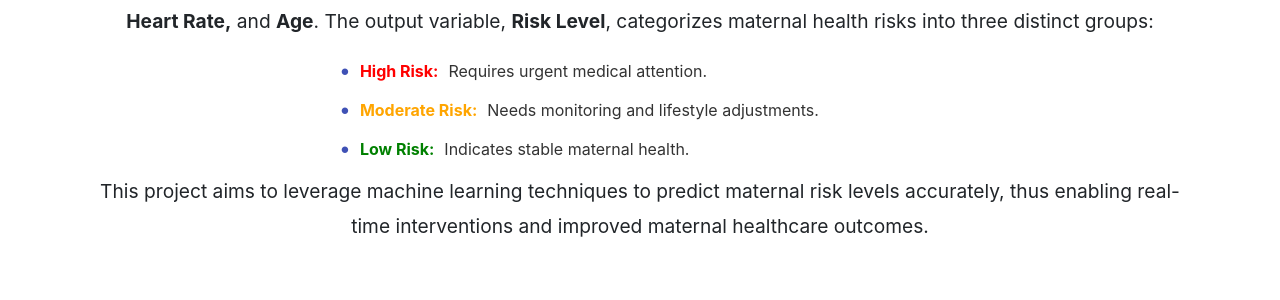
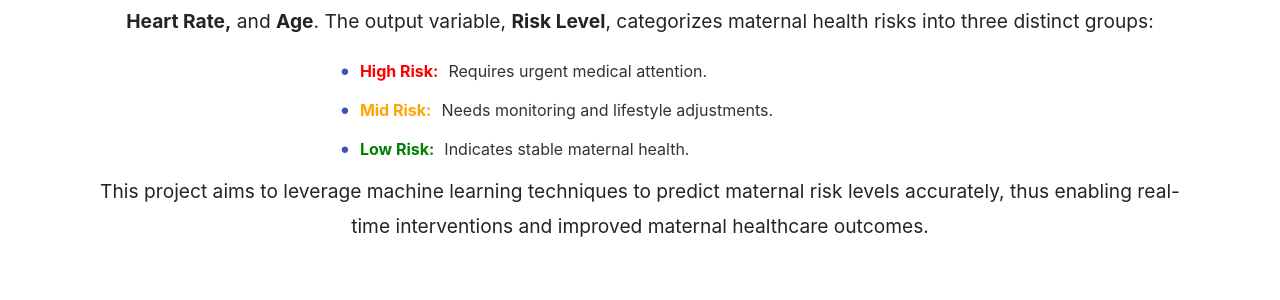
Before and after one commit to m-mwangi/front-end, a Flask app: page /preprocess in a window 1280 px wide. Shown: the part 410-710 px from the top of the page. Run offline with Flask 3, Linux system fonts and the light colour scheme; some libraries are stand-ins or nearby versions.

Commit message:
Update preprocess.html

```diff
--- a/templates/preprocess.html
+++ b/templates/preprocess.html
@@ -39,7 +39,7 @@
             </p>
             <ul class="text-center">
                 <li><strong style="color: red;">High Risk:</strong> Requires urgent medical attention.</li>
-                <li><strong style="color: orange;">Moderate Risk:</strong> Needs monitoring and lifestyle adjustments.</li>
+                <li><strong style="color: orange;">Mid Risk:</strong> Needs monitoring and lifestyle adjustments.</li>
                 <li><strong style="color: green;">Low Risk:</strong> Indicates stable maternal health.</li>
             </ul>
             <p class="text-center">
```
